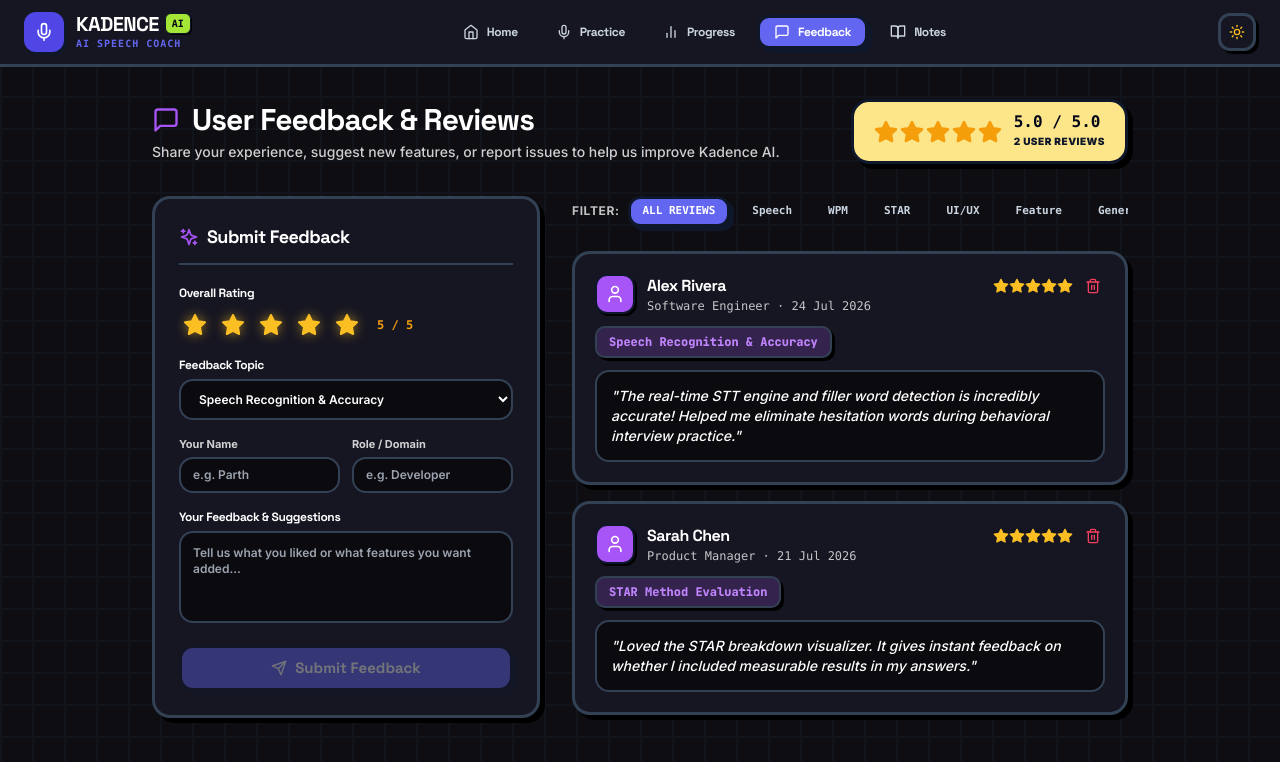
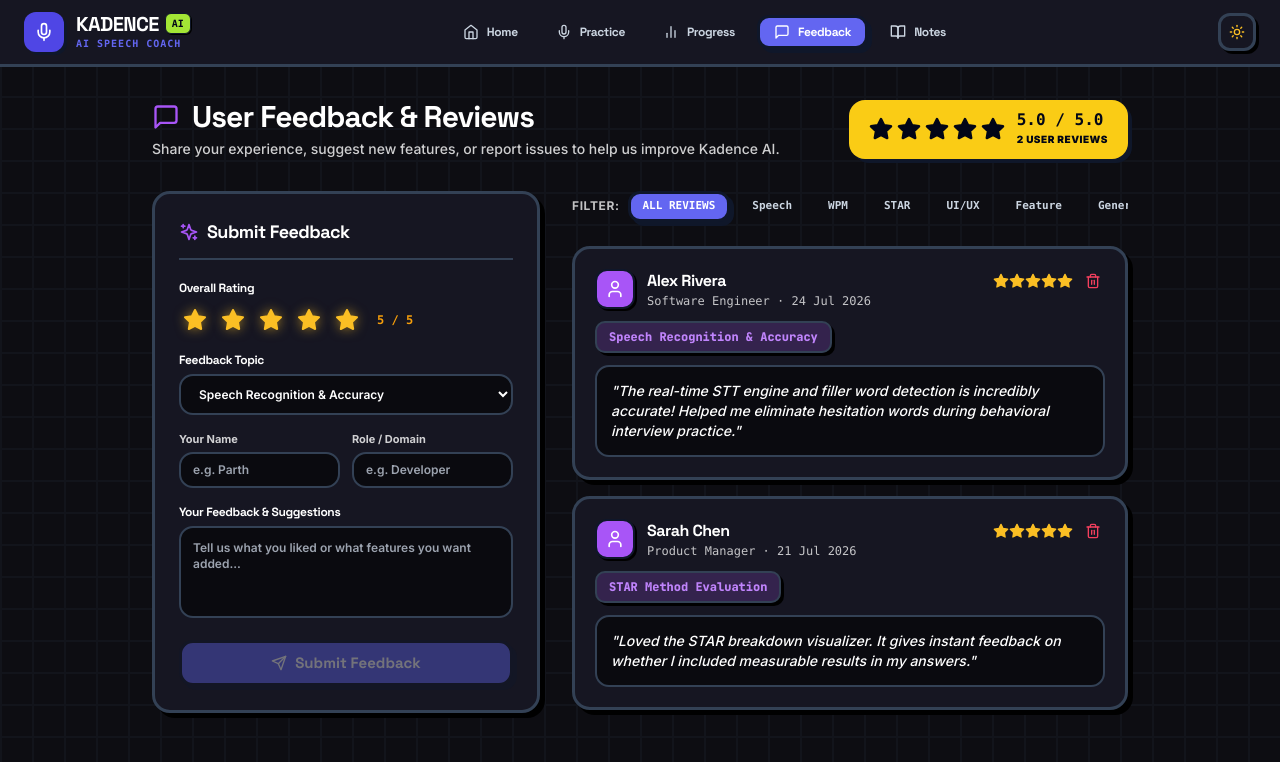
Before and after one commit to muditchaudhary29/kadence, a React (Vite) app: page / in a window 1280 px wide. Both pictures are taken after a click on the button "Feedback". Shown: the top 762 px of the page. Built offline with nearby package versions, Linux system fonts and the light colour scheme.

Commit message:
Update Feedback page rating badge in Light mode to bright Sunshine Yellow (bg-[#FACC15]) with pitch-black stars & text, eliminating dark dull brown box

```diff
--- a/src/components/FeedbackPage.jsx
+++ b/src/components/FeedbackPage.jsx
@@ -72,16 +72,16 @@
           </p>
         </div>
 
-        {/* Rating summary badge */}
-        <div className="brutal-card px-5 py-3 rounded-2xl !bg-[#FDE68A] dark:!bg-[#78350F] !border-3 !border-slate-900 flex items-center gap-3 shrink-0 shadow-[4px_4px_0px_#0F172A]">
-          <div className="flex items-center gap-0.5">
+        {/* Rating summary badge: Sunshine Yellow in Light Mode, Warm Amber in Dark Mode */}
+        <div className="px-5 py-3 rounded-2xl bg-[#FACC15] text-slate-950 dark:bg-[#78350F] dark:text-amber-200 border-3 border-slate-900 flex items-center gap-3 shrink-0 shadow-[4px_4px_0px_#0F172A]">
+          <div className="flex items-center gap-1">
             {[...Array(5)].map((_, i) => (
-              <Star key={i} className="w-4.5 h-4.5 !fill-[#F59E0B] !text-[#F59E0B] stroke-[2.5]" />
+              <Star key={i} className="w-4.5 h-4.5 fill-slate-950 text-slate-950 dark:fill-amber-400 dark:text-amber-400 stroke-[2.5]" />
             ))}
           </div>
           <div>
-            <div className="text-base font-black font-mono leading-none !text-slate-950 dark:!text-amber-200">{avgRating} / 5.0</div>
-            <div className="text-[10px] font-black uppercase mt-1 tracking-wider !text-slate-900 dark:!text-amber-300">{feedbacks.length} User Review{feedbacks.length !== 1 ? 's' : ''}</div>
+            <div className="text-base font-black font-mono leading-none text-slate-950 dark:text-amber-100">{avgRating} / 5.0</div>
+            <div className="text-[10px] font-black uppercase mt-1 tracking-wider text-slate-950 dark:text-amber-300">{feedbacks.length} User Review{feedbacks.length !== 1 ? 's' : ''}</div>
           </div>
         </div>
       </div>
```
